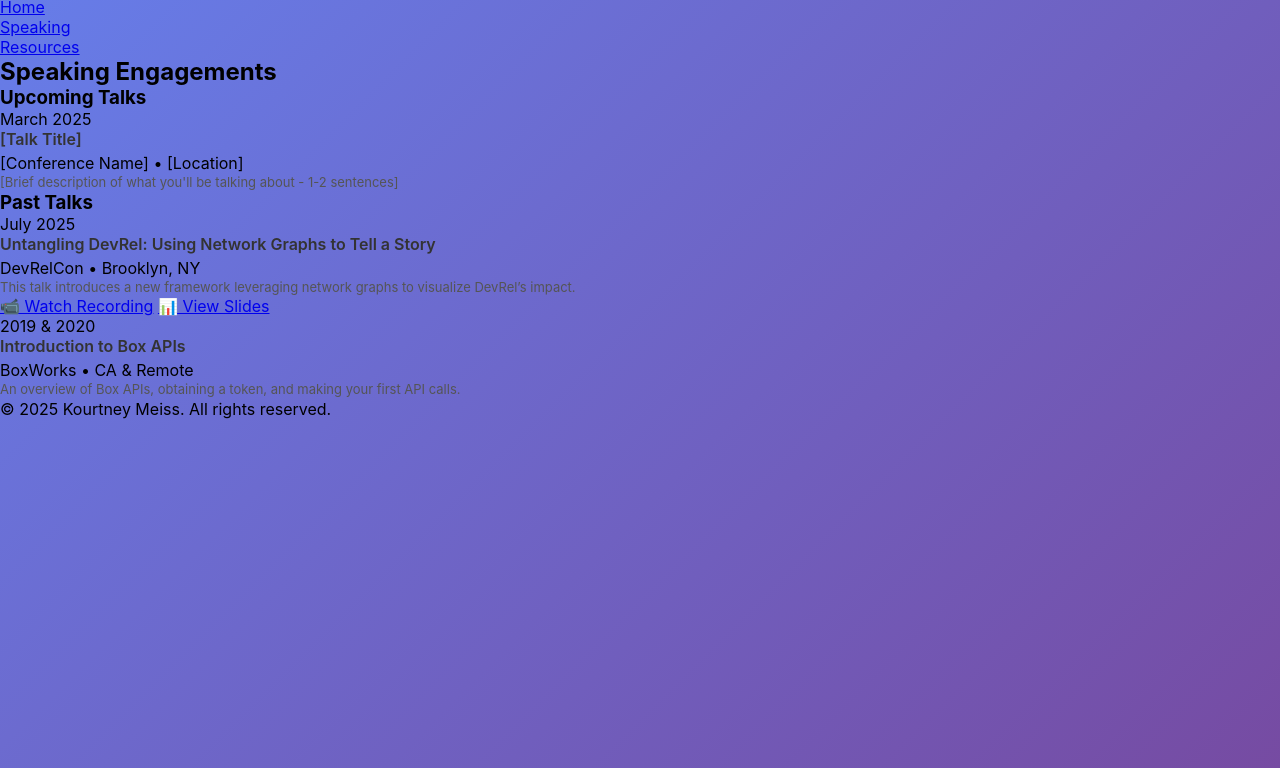
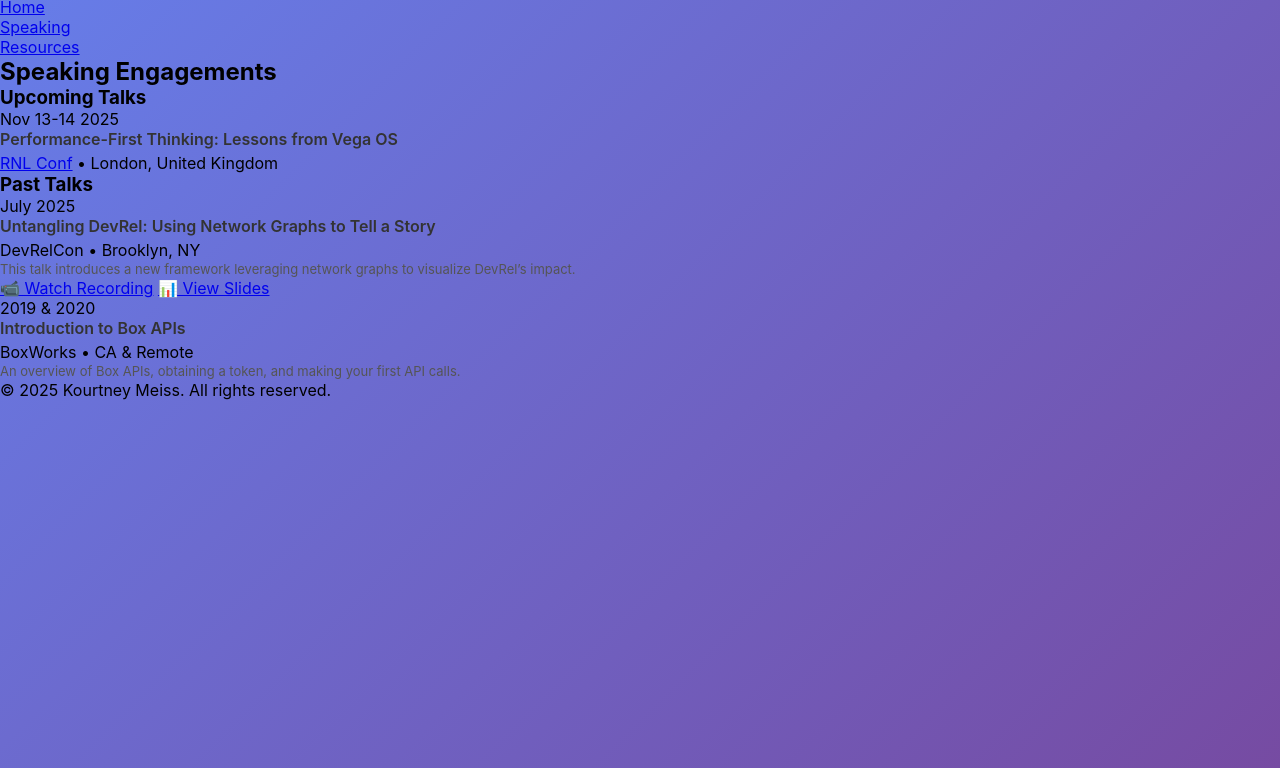
Before and after one commit to knmeiss/personal-website, a plain HTML site: page speaking.html in a window 1280 px wide. Shown: the part 32-800 px from the top of the page. Drawn offline with Linux system fonts and the light colour scheme.

Commit message:
Add upcoming RNL Conf talk

```diff
--- a/speaking.html
+++ b/speaking.html
@@ -25,14 +25,10 @@
             <section class="upcoming-talks">
                 <h3>Upcoming Talks</h3>
                 <div class="talks-grid">
-                    <!-- Example upcoming talk - replace with your actual talks -->
                     <div class="talk-card upcoming">
-                        <div class="talk-date">March 2025</div>
-                        <h4 class="talk-title">[Talk Title]</h4>
-                        <p class="talk-conference">[Conference Name] • [Location]</p>
-                        <p class="talk-description">
-                            [Brief description of what you'll be talking about - 1-2 sentences]
-                        </p>
+                        <div class="talk-date">Nov 13-14 2025</div>
+                        <h4 class="talk-title">Performance-First Thinking: Lessons from Vega OS</h4>
+                        <p class="talk-conference"><a href="https://www.reactnativelondon.co.uk/2025" target="_blank">RNL Conf</a> • London, United Kingdom</p>
                     </div>
 
                     <!-- Add more upcoming talks as needed -->
```
Also changed, not shown: index.html (+3 -2 lines).
